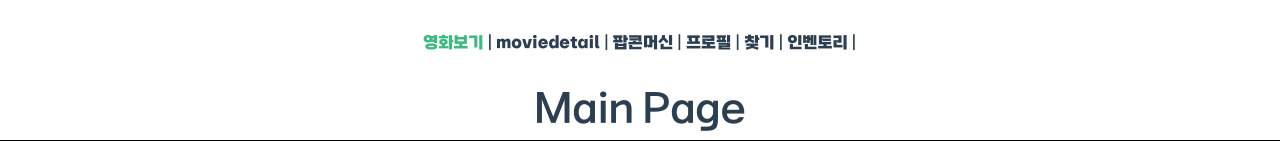
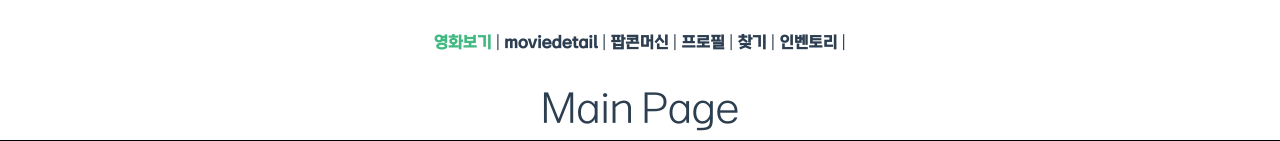
Before and after one commit to Alex-Redlich/WADAK, a Vue app in the folder final_pjt_front/: page / in a window 1280 px wide. Shown: the top 141 px of the page. Built offline with nearby package versions, Linux system fonts and the light colour scheme.

Commit message:
CSS__fonts, App.vue__폰트 적용 코드 수정

```diff
--- a/final_pjt_front/src/App.vue
+++ b/final_pjt_front/src/App.vue
@@ -10,24 +10,24 @@
 
 <style>
 #app {
-  font-family: "KBO-Dia-Gothic";
+  font-family: "KBO-Dia-Gothic-l";
   -webkit-font-smoothing: antialiased;
   -moz-osx-font-smoothing: grayscale;
   text-align: center;
   color: #2c3e50;
 }
 @font-face {
-  font-family: "KBO-Dia-Gothic";
+  font-family: "KBO-Dia-Gothic-md";
   src: url("@/assets/fonts/KBO_Dia_Gothic_medium.ttf") format("truetype");
   font-weight: 400;
 }
 @font-face {
-  font-family: "KBO-Dia-Gothic";
+  font-family: "KBO-Dia-Gothic-l";
   src: url("@/assets/fonts/KBO_Dia_Gothic_light.ttf") format("truetype");
   font-weight: 300;
 }
 @font-face {
-  font-family: "KBO-Dia-Gothic";
+  font-family: "KBO-Dia-Gothic-b";
   src: url("@/assets/fonts/KBO_Dia_Gothic_bold.ttf") format("truetype");
   font-weight: 700;
 }
@@ -39,6 +39,7 @@ nav {
 nav a {
   font-weight: bold;
   color: #2c3e50;
+  font-family: "KBO-Dia-Gothic-md";
 }
 
 nav a.router-link-exact-active {
```
